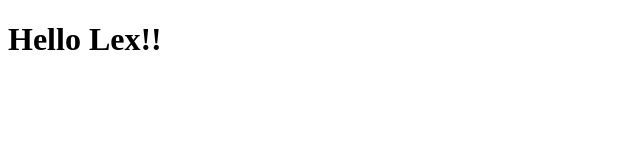
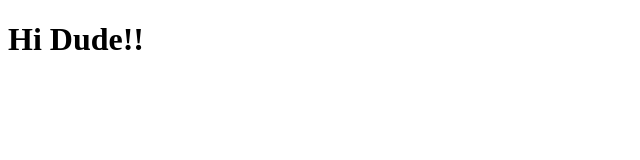
Before and after one commit to spark0701/lexweb, a plain HTML site: page index.html in a window 1280 px wide. Shown: the full height of the page, 0-640 px from the left. Drawn offline with Linux system fonts and the light colour scheme.

Commit message:
adding hi Dude

```diff
--- a/index.html
+++ b/index.html
@@ -4,6 +4,6 @@
 	<title>Hello Lex!</title>
 </head>
 <body>
-<h1>Hello Lex!!</h1>
+<h1>Hi Dude!!</h1>
 </body>
 </html>
```
